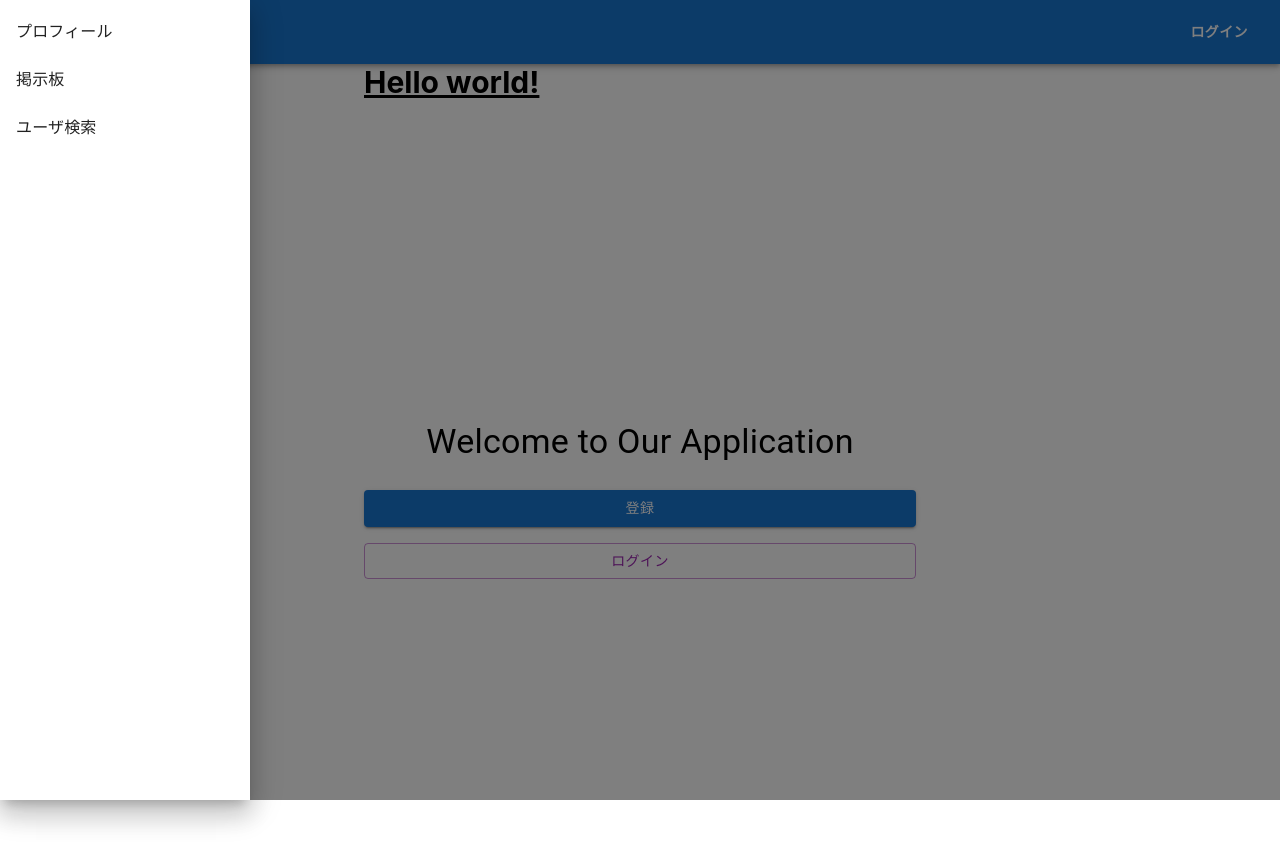
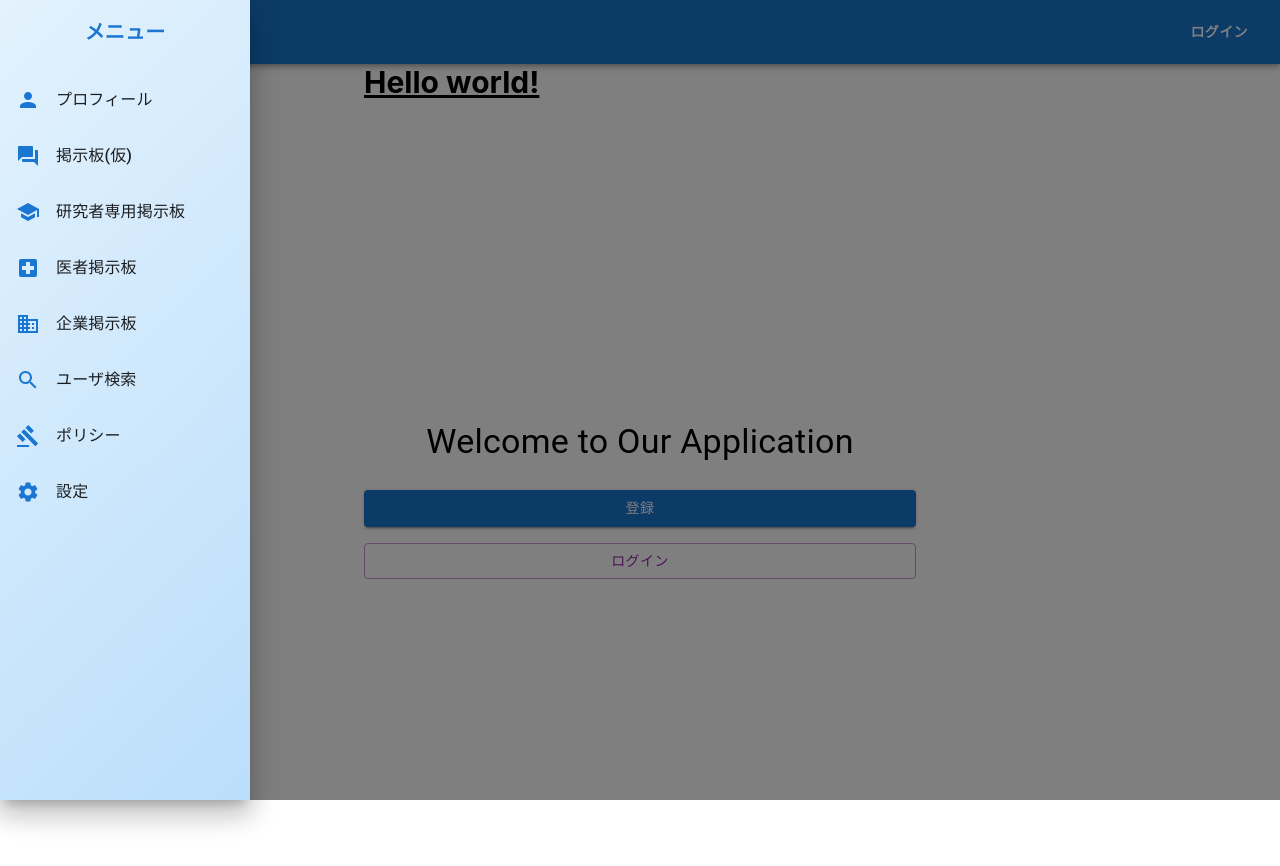
Before and after one commit to Yuta20132/musube-react, a React (Create React App) app: page / in a window 1280 px wide. Both pictures are taken after a click on the button "menu". Shown: the top 866 px of the page. Built offline with nearby package versions, Linux system fonts and the light colour scheme.

Commit message:
サイドバー修正

```diff
--- a/src/components/SideBar/SideBar.tsx
+++ b/src/components/SideBar/SideBar.tsx
@@ -4,6 +4,18 @@ import Box from '@mui/material/Box';
 import List from '@mui/material/List';
 import ListItemText from '@mui/material/ListItemText';
 import ListItemButton from '@mui/material/ListItemButton';
+import ListItemIcon from '@mui/material/ListItemIcon';
+import {
+  Person as PersonIcon,
+  Forum as ForumIcon,
+  School as SchoolIcon,
+  LocalHospital as LocalHospitalIcon,
+  Business as BusinessIcon,
+  Search as SearchIcon,
+  Gavel as GavelIcon,
+  Settings as SettingsIcon
+} from '@mui/icons-material';
+import { Typography } from '@mui/material';
 
 // Define the types for the props
 interface SideBarProps {
@@ -15,22 +27,68 @@ interface SideBarProps {
 interface ListItem {
   text: string;
   path: string;
+  icon: React.ReactElement;
 }
 
 const SideBar: React.FC<SideBarProps> = ({ open, onClose }) => {
   const listItems: ListItem[] = [
-    { text: 'プロフィール', path: '/profile' },
-    { text: '掲示板', path: '/threads_page' },
-    { text: 'ユーザ検索', path: '/user-search'}
+    { text: 'プロフィール', path: '/profile', icon: <PersonIcon /> },
+    { text: '掲示板(仮)', path: '/threads_page', icon: <ForumIcon /> },
+    { text: '研究者専用掲示板', path: '/threads_page', icon: <SchoolIcon /> },
+    { text: '医者掲示板', path: '/threads_page', icon: <LocalHospitalIcon /> },
+    { text: '企業掲示板', path: '/threads_page', icon: <BusinessIcon /> },
+    { text: 'ユーザ検索', path: '/user-search', icon: <SearchIcon /> },
+    { text: 'ポリシー', path: '/', icon: <GavelIcon /> },
+    { text: '設定', path: '/', icon: <SettingsIcon /> },
   ];
 
   return (
-    <Drawer anchor='left' open={open} onClose={onClose}>
-      <Box sx={{ width: 250 }} role="presentation">
+    <Drawer
+      anchor='left'
+      open={open}
+      onClose={onClose}
+      PaperProps={{
+        sx: {
+          background: 'linear-gradient(135deg, #e3f2fd 0%, #bbdefb 100%)',
+        },
+      }}
+    >
+      <Box sx={{ width: 250 }} role="presentation" onClick={onClose} onKeyDown={onClose}>
+        <Box sx={{ p: 2, textAlign: 'center' }}>
+          <Typography variant="h6" sx={{ fontWeight: 'bold', color: 'primary.main' }}>
+            メニュー
+          </Typography>
+        </Box>
         <List>
-          {listItems.map((item, index) => (
-            <ListItemButton component="a" href={item.path} key={item.text}>
-              <ListItemText primary={item.text} />
+          {listItems.map((item) => (
+            <ListItemButton
+              component="a"
+              href={item.path}
+              key={item.text}
+              sx={{
+                display: 'flex',
+                alignItems: 'center',
+                paddingY: 1.5,
+                paddingX: 2,
+                '&:hover': {
+                  backgroundColor: 'primary.light',
+                  color: 'common.white',
+                  '& .MuiListItemIcon-root': {
+                    color: 'common.white',
+                  },
+                },
+              }}
+            >
+              <ListItemIcon sx={{ color: 'primary.main', minWidth: '40px' }}>
+                {item.icon}
+              </ListItemIcon>
+              <ListItemText
+                primary={
+                  <Typography variant="body1" sx={{ fontWeight: 'medium' }}>
+                    {item.text}
+                  </Typography>
+                }
+              />
             </ListItemButton>
           ))}
         </List>
```
